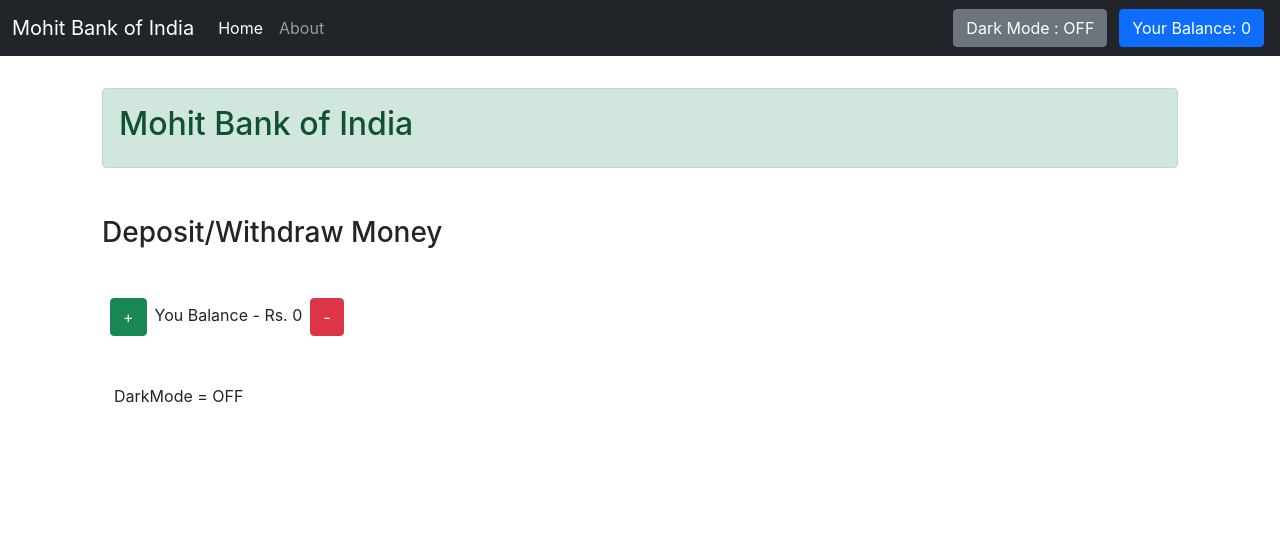
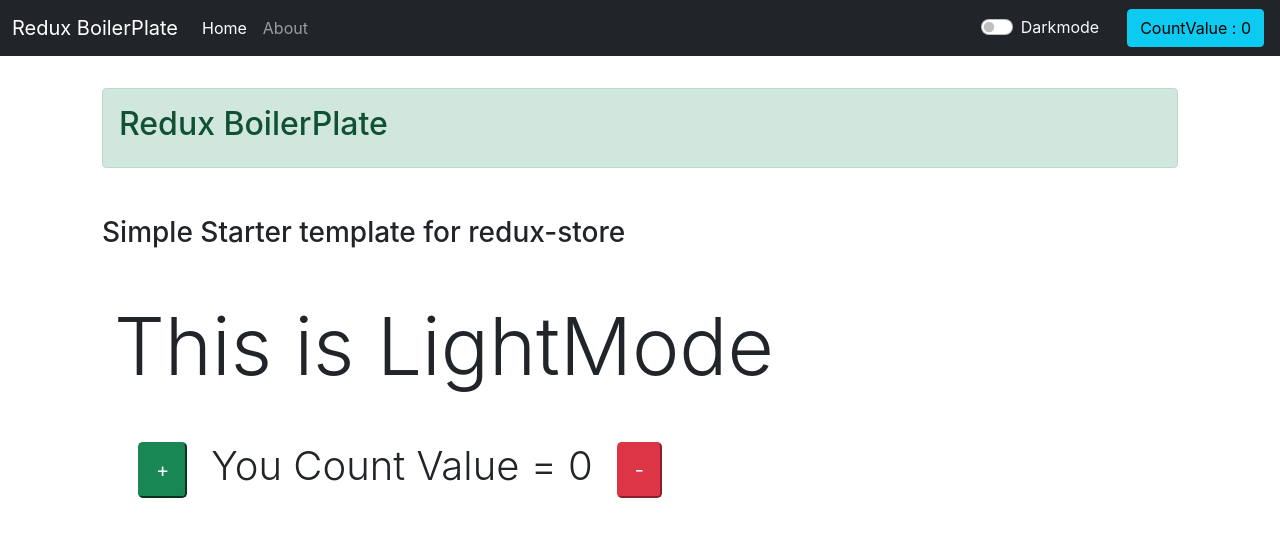
Before and after one commit to mohitm15/redux-boilerplate, a React (Create React App) app in the folder redux-boilerplate/: page / in a window 1280 px wide. Shown: the top 536 px of the page. Built offline with nearby package versions, Linux system fonts and the light colour scheme.

Commit message:
Adding final commits

```diff
--- a/redux-boilerplate/public/index.html
+++ b/redux-boilerplate/public/index.html
@@ -25,7 +25,7 @@
       work correctly both with client-side routing and a non-root public URL.
       Learn how to configure a non-root public URL by running `npm run build`.
     -->
-    <title>Mohit Bank of India</title>
+    <title>Redux Boilerplate</title>
   </head>
   <body>
     <noscript>You need to enable JavaScript to run this app.</noscript>
--- a/redux-boilerplate/src/components/Navbar.js
+++ b/redux-boilerplate/src/components/Navbar.js
@@ -19,7 +19,7 @@ const Navbar = () => {
       <nav className="navbar navbar-expand-lg navbar-dark bg-dark">
         <div className="container-fluid">
           <a className="navbar-brand" href="/">
-            Mohit Bank of India
+            Redux BoilerPlate
           </a>
           <button
             className="navbar-toggler"
@@ -47,10 +47,14 @@ const Navbar = () => {
             </ul>
           </div>
           <div>
-              <button className="btn btn-secondary mx-2" onClick={()=>{darkmode === 'OFF'?enableDarkMode('ON'):enableDarkMode('OFF')}}>Dark Mode : {darkmode}</button>
+
+                <div className="form-check form-switch mx-4">
+                  <input className="form-check-input" onClick={()=>{darkmode === 'OFF'?enableDarkMode('ON'):enableDarkMode('OFF')}} type="checkbox" id="flexSwitchCheckDefault" />
+                  <label className="form-check-label text-light" htmlFor="flexSwitchCheckDefault">Darkmode</label>
+                </div>
             </div>
           <div>
-            <button className="btn btn-primary mx-1">Your Balance: {amount}</button>
+            <button className="btn btn-info mx-1">CountValue : {amount}</button>
           </div>
         </div>
       </nav>
--- a/redux-boilerplate/src/components/Shop.js
+++ b/redux-boilerplate/src/components/Shop.js
@@ -23,17 +23,20 @@ const Shop = () => {
         <>
         <div className="container p-3">
         <div className={`alert alert-${darkmode === 'ON'? 'dark':'success'}` } role="alert">
-            <h2>Mohit Bank of India</h2>
+            <h2>Redux BoilerPlate</h2>
         </div>
-            <h3 className="my-5">Deposit/Withdraw Money</h3>
+            <h3 className="my-5">Simple Starter template for redux-store</h3>
             {/* <button className="btn btn-success mx-2" onClick={()=>dispatch(actionCreators.depositMoney(100))}>+</button>
             You Balance
             <button className="btn btn-danger mx-2" onClick={()=>dispatch(actionCreators.withdrawMoney(100))}>-</button> */}
-            <button className="btn btn-success mx-2" onClick={()=>(depositMoney(100))}>+</button>
-            You Balance - Rs. {balance}
-            <button className="btn btn-danger mx-2" onClick={()=>(withdrawMoney(100))}>-</button>
             <div className="container my-5">
-            DarkMode = {darkmode}
+                <h1 className="display-1">This is {darkmode === "ON" ? "DarkMode" : "LightMode"}</h1>
+            </div>
+
+            <div className="container d-flex">
+                <button className="btn-lg btn-success mx-4" onClick={()=>(depositMoney(1))}> + </button>
+                    <h1 className="display-6">You Count Value = {balance} </h1>
+                <button className="btn-lg btn-danger mx-4" onClick={()=>(withdrawMoney(1))}> - </button>
             </div>
         </div>
         </>
```
